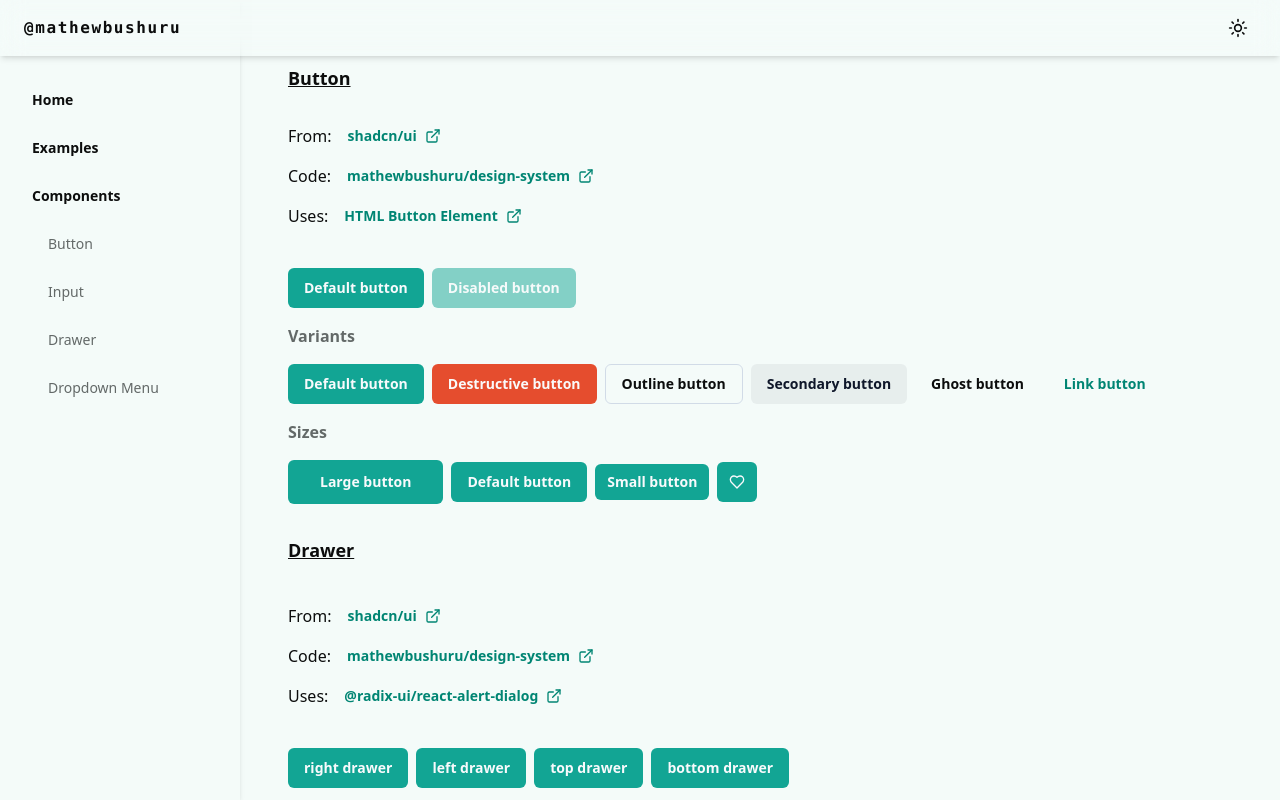
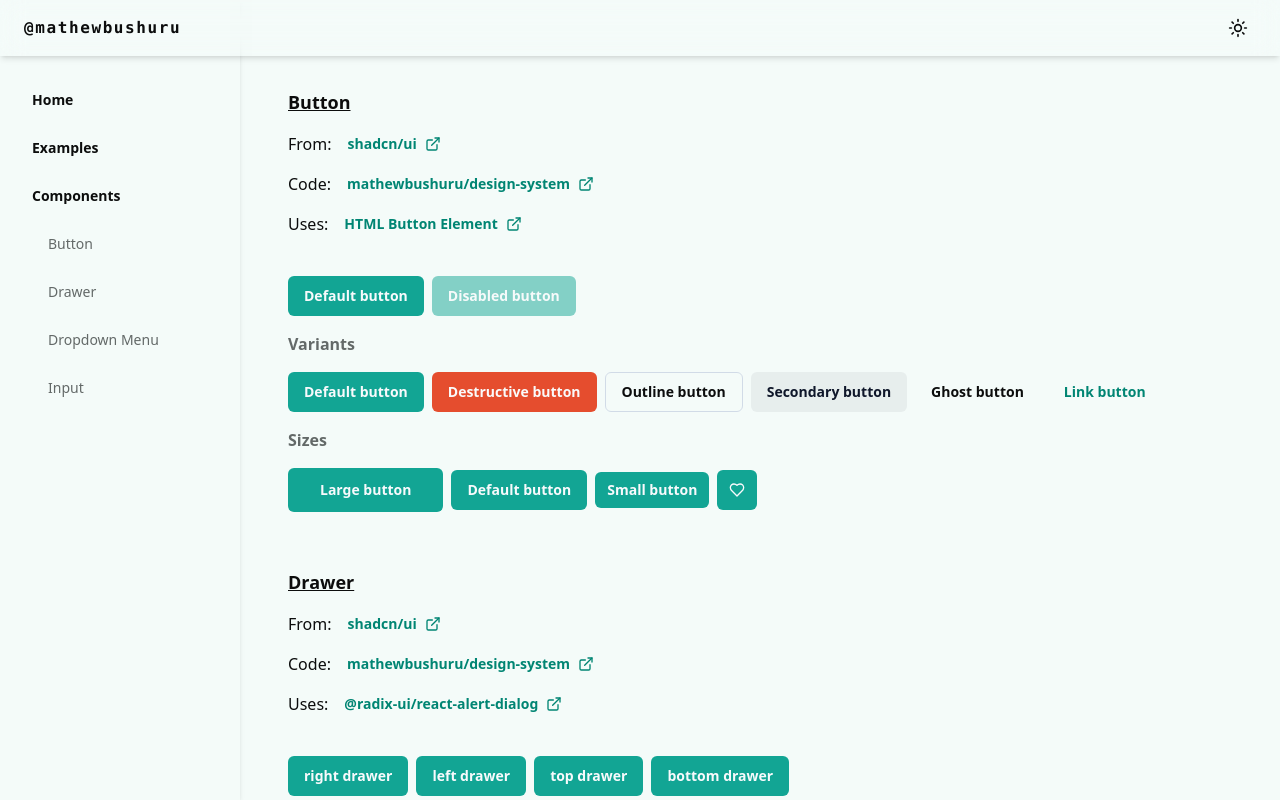
Before and after one commit to mathewbushuru/design-system, a React (Vite) app: page /components in a window 1280 px wide. Built offline with nearby package versions, Linux system fonts and the light colour scheme.

Commit message:
Showcase component page titles

```diff
--- a/src/components/side-navigation.tsx
+++ b/src/components/side-navigation.tsx
@@ -41,13 +41,6 @@ function SideNavigation() {
       <Button
         variant="ghost"
         className="justify-start pl-8 pr-0 font-normal text-muted-foreground"
-        onClick={() => navigate("/components/input")}
-      >
-        Input
-      </Button>
-      <Button
-        variant="ghost"
-        className="justify-start pl-8 pr-0 font-normal text-muted-foreground"
         onClick={() => navigate("/components/drawer")}
       >
         Drawer
@@ -59,6 +52,13 @@ function SideNavigation() {
       >
         Dropdown Menu
       </Button>
+      <Button
+        variant="ghost"
+        className="justify-start pl-8 pr-0 font-normal text-muted-foreground"
+        onClick={() => navigate("/components/input")}
+      >
+        Input
+      </Button>
     </div>
   );
 }
--- a/src/pages/components-page.tsx
+++ b/src/pages/components-page.tsx
@@ -3,27 +3,23 @@ import RootLayout from "@/components/root-layout";
 import ButtonShowcase from "@/showcase/components/button-showcase";
 import DropdownMenuShowcase from "@/showcase/components/dropdown-menu-showcase";
 import DrawerShowCase from "@/showcase/components/drawer-showcase";
+import InputShowcase from "@/showcase/components/input-showcase";
 
 const ComponentsPage = () => {
   return (
     <RootLayout>
       <div>
-        <h1 className="mt-2 sm:ml-12 text-center text-lg font-semibold underline sm:text-left">
-          Button
-        </h1>
         <ButtonShowcase />
-        <div className="h-px my-4 bg-primary/50 sm:hidden"></div>
+        <div className="my-4 h-px bg-primary/50 sm:hidden" />
 
-        <h1 className="my-2 sm:ml-12 text-center text-lg font-semibold underline sm:text-left">
-          Drawer
-        </h1>
         <DrawerShowCase />
-        <div className="h-px my-4 bg-primary/50 sm:hidden"></div>
+        <div className="my-4 h-px bg-primary/50 sm:hidden" />
 
-        <h1 className="mt-2 sm:ml-12 text-center text-lg font-semibold underline sm:text-left">
-          Dropdown Menu
-        </h1>
         <DropdownMenuShowcase />
+        <div className="my-4 h-px bg-primary/50 sm:hidden" />
+
+        <InputShowcase />
+
       </div>
     </RootLayout>
   );
--- a/src/showcase/components/button-showcase.tsx
+++ b/src/showcase/components/button-showcase.tsx
@@ -5,6 +5,10 @@ import Button from "@/components/ui/button";
 export default function ButtonShowcase() {
   return (
     <div className="px-12 py-6">
+      <h1 className="my-2 text-center text-lg font-semibold underline sm:text-left">
+        Button
+      </h1>
+
       <div className="mb-8">
         <div className="flex flex-col items-center sm:flex-row">
           <span className="">
--- a/src/showcase/components/drawer-showcase.tsx
+++ b/src/showcase/components/drawer-showcase.tsx
@@ -32,6 +32,10 @@ const drawerSizes: ["default", "content", "sm", "lg", "xl", "full"] = [
 function DrawerShowCase() {
   return (
     <div className="px-12 py-6">
+      <h1 className="my-2 text-center text-lg font-semibold underline sm:text-left">
+        Drawer
+      </h1>
+
       <div className="mb-8">
         <div className="flex flex-col items-center sm:flex-row">
           <span className="">
--- a/src/showcase/components/dropdown-menu-showcase.tsx
+++ b/src/showcase/components/dropdown-menu-showcase.tsx
@@ -35,6 +35,10 @@ import Button from "@/components/ui/button";
 function DropdownMenuShowcase() {
   return (
     <div className="px-12 py-6 ">
+      <h1 className="my-2 text-center text-lg font-semibold underline sm:text-left">
+        Dropdown Menu
+      </h1>
+
       <div className="mb-8">
         <div className="flex flex-col items-center sm:flex-row">
           <span className="">
--- a/src/showcase/components/input-showcase.tsx
+++ b/src/showcase/components/input-showcase.tsx
@@ -6,6 +6,10 @@ import { Input } from "@/components/ui/input";
 export default function InputShowcase() {
   return (
     <div className="px-12 py-6">
+      <h1 className="my-2 text-center text-lg font-semibold underline sm:text-left">
+        Input
+      </h1>
+
       <div className="mb-8">
         <div className="flex flex-col items-center sm:flex-row">
           <span className="">
```
